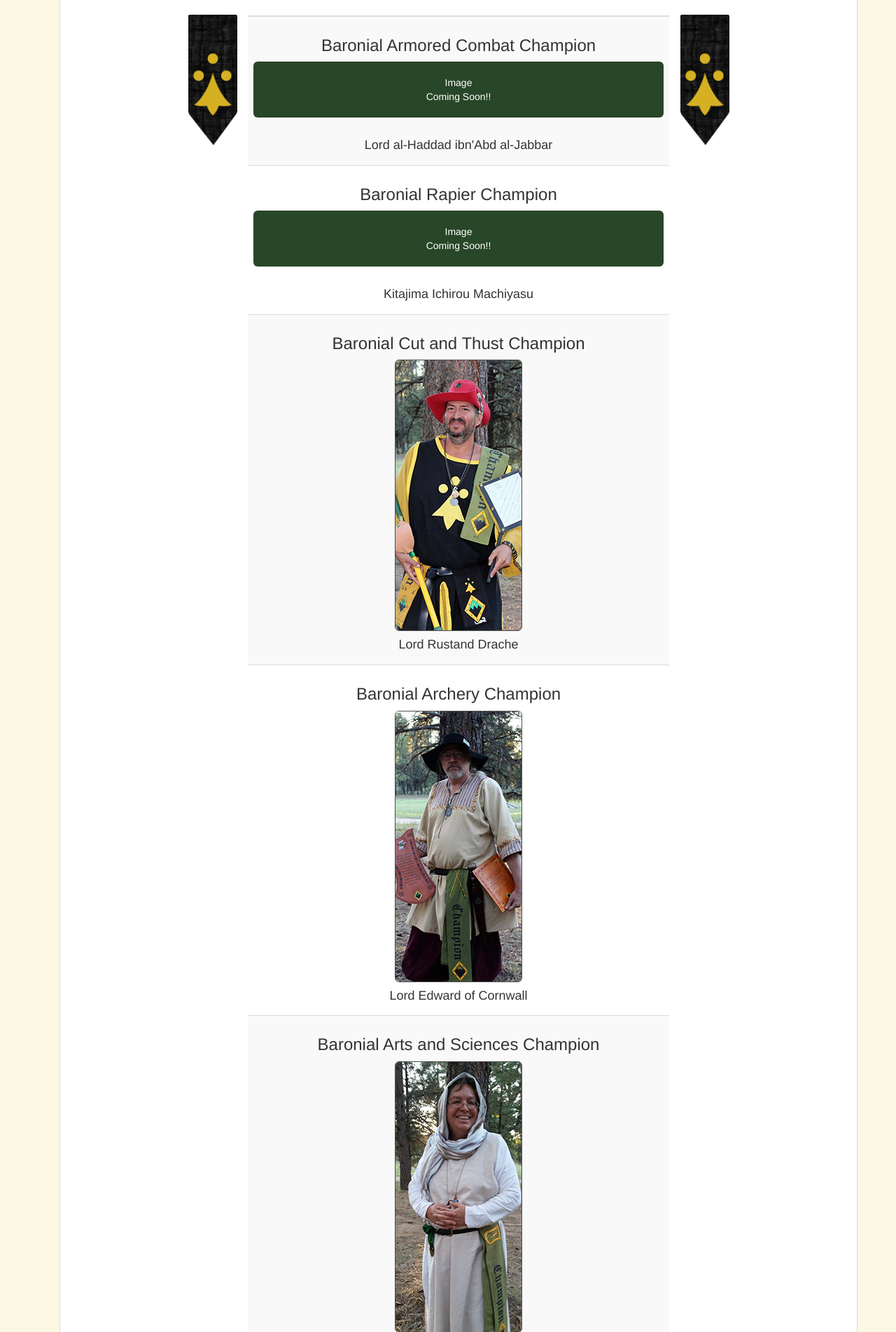
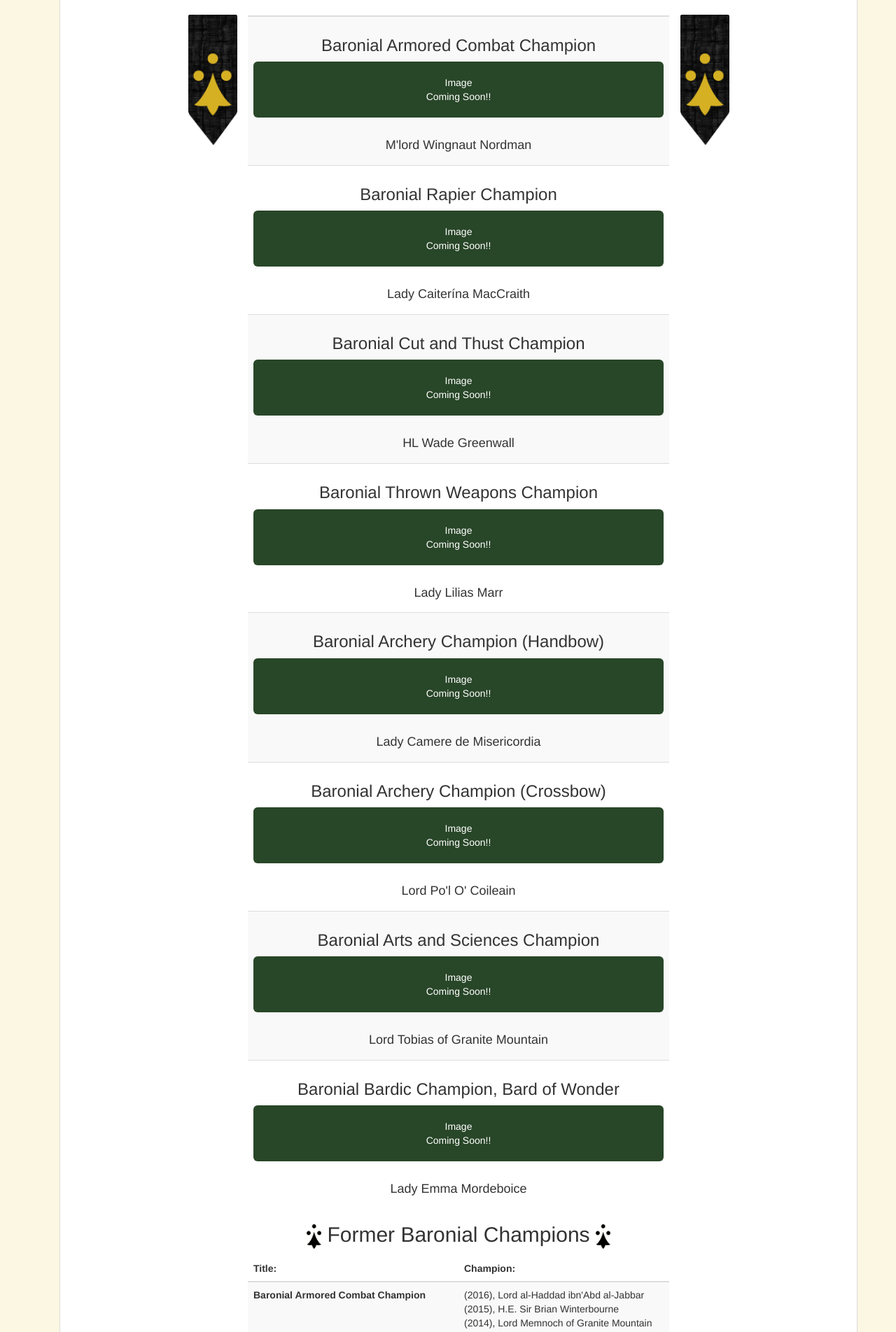
Before and after one commit to kbullins/Barony-of-Granite-Mountain, a Django app: page /bgmchamp in a window 1280 px wide. Shown: the part 317-2221 px from the top of the page at 70% size. Run offline with Django 3.2, Linux system fonts and the light colour scheme; parts of the project's set-up code (start-up, migrations or seed data) failed here and were passed over; some libraries are stand-ins or nearby versions; some web fonts are replaced.

Commit message:
Content updates Champs/History

```diff
--- a/BGM/templates/aboutus/bgmchamp.html
+++ b/BGM/templates/aboutus/bgmchamp.html
@@ -23,31 +23,39 @@
                 <tr>
                 	<!--<td><img src="\static\images\BGMLogo-sm.png" style="height: 80px;"></td>-->
                     <td>
-                        <h3 style="white-space:nowrap">Baronial Armored Combat Champion</h3><div style="text-align:center; background-color: #284628; color: #fff; padding-top: 20px; padding-bottom: 20px; padding-left: 2px; padding-right: 2px" class="img-rounded">Image<br />Coming Soon!!</div><br /><h4>Lord al-Haddad ibn'Abd al-Jabbar</h4>
+                        <h3 style="white-space:nowrap">Baronial Armored Combat Champion</h3><div style="text-align:center; background-color: #284628; color: #fff; padding-top: 20px; padding-bottom: 20px; padding-left: 2px; padding-right: 2px" class="img-rounded">Image<br />Coming Soon!!</div><br /><h4>M'lord Wingnaut Nordman</h4>
                     </td>
 
                 </tr>
                 <tr>
-                    <td><h3 style="white-space:nowrap">Baronial Rapier Champion</h3><div style="text-align:center; background-color: #284628; color: #fff; padding-top: 20px; padding-bottom: 20px; padding-left: 2px; padding-right: 2px" class="img-rounded">Image<br />Coming Soon!!</div><!--<img src="/static/images/champs.png">--><br /><h4>Kitajima Ichirou Machiyasu</h4>
+                    <td><h3 style="white-space:nowrap">Baronial Rapier Champion</h3><div style="text-align:center; background-color: #284628; color: #fff; padding-top: 20px; padding-bottom: 20px; padding-left: 2px; padding-right: 2px" class="img-rounded">Image<br />Coming Soon!!</div><!--<img src="/static/images/champs.png">--><br /><h4>Lady Caiterína MacCraith</h4>
                 </td>
 
                 </tr>
                 <tr>
-                    <td><h3 style="white-space:nowrap">Baronial Cut and Thust Champion</h3><img src="/static/images/champions/2016/cutandthrustchamp2016.png" style="border  : 1px solid #505050;" class="img-rounded"><br /><h4>Lord Rustand Drache</h4>
+                    <td><h3 style="white-space:nowrap">Baronial Cut and Thust Champion</h3><div style="text-align:center; background-color: #284628; color: #fff; padding-top: 20px; padding-bottom: 20px; padding-left: 2px; padding-right: 2px" class="img-rounded">Image<br />Coming Soon!!</div><!--<img src="/static/images/champs.png">--><br /><h4>HL Wade Greenwall</h4>
                 </td>
 
                 </tr>
                 <tr>
-                    <td><h3 style="white-space:nowrap">Baronial Archery Champion</h3><img src="/static/images/champions/2016/archerychamp2016.png" style="border  : 1px solid #505050;" class="img-rounded"><br /><h4>Lord Edward of Cornwall</h4></td>
+                    <td><h3 style="white-space:nowrap">Baronial Thrown Weapons Champion</h3><div style="text-align:center; background-color: #284628; color: #fff; padding-top: 20px; padding-bottom: 20px; padding-left: 2px; padding-right: 2px" class="img-rounded">Image<br />Coming Soon!!</div><!--<img src="/static/images/champs.png">--><br /><h4>Lady Lilias Marr</h4></td>
 
                 </tr>
                 <tr>
-                    <td><h3 style="white-space:nowrap">Baronial Arts and Sciences Champion</h3><img src="/static/images/champions/2016/A&Schamp2016.png" style="border  : 1px solid #505050;" class="img-rounded"><br /><h4>Lady Rose Elizabeth Weaver</h4>
+                    <td><h3 style="white-space:nowrap">Baronial Archery Champion (Handbow)</h3><div style="text-align:center; background-color: #284628; color: #fff; padding-top: 20px; padding-bottom: 20px; padding-left: 2px; padding-right: 2px" class="img-rounded">Image<br />Coming Soon!!</div><!--<img src="/static/images/champs.png">--><br /><h4>Lady Camere de Misericordia</h4></td>
+
+                </tr>
+                <tr>
+                    <td><h3 style="white-space:nowrap">Baronial Archery Champion (Crossbow)</h3><div style="text-align:center; background-color: #284628; color: #fff; padding-top: 20px; padding-bottom: 20px; padding-left: 2px; padding-right: 2px" class="img-rounded">Image<br />Coming Soon!!</div><!--<img src="/static/images/champs.png">--><br /><h4>Lord Po'l O' Coileain</h4></td>
+
+                </tr>
+                <tr>
+                    <td><h3 style="white-space:nowrap">Baronial Arts and Sciences Champion</h3><div style="text-align:center; background-color: #284628; color: #fff; padding-top: 20px; padding-bottom: 20px; padding-left: 2px; padding-right: 2px" class="img-rounded">Image<br />Coming Soon!!</div><!--<img src="/static/images/champs.png">--><br /><h4>Lord Tobias of Granite Mountain</h4>
                     </td>
 
                 </tr>
                 <tr>
-                    <td><h3 style="white-space:nowrap">Baronial Bardic Champion, Bard of Wonder</h3><div style="text-align:center; background-color: #284628; color: #fff; padding-top: 20px; padding-bottom: 20px; padding-left: 2px; padding-right: 2px" class="img-rounded">Image<br />Coming Soon!!</div><br /><h4>Lady Sybil Thomasin Josina Ragland</h4></td>
+                    <td><h3 style="white-space:nowrap">Baronial Bardic Champion, Bard of Wonder</h3><div style="text-align:center; background-color: #284628; color: #fff; padding-top: 20px; padding-bottom: 20px; padding-left: 2px; padding-right: 2px" class="img-rounded">Image<br />Coming Soon!!</div><!--<img src="/static/images/champs.png">--><br /><h4> Lady Emma Mordeboice</h4></td>
 
                 </tr>
             </tbody>
@@ -64,15 +72,19 @@
             <tbody>
                 <tr>
                     <td><label>Baronial Armored Combat Champion</label><br></td>
-                    <td>(2015), H.E. Sir Brian Winterbourne<br />(2014), Lord Memnoch of Granite Mountain<br />(2013), Lord Jacob the Dainty<br />(2012), Lord Alaric von Bern<br />(2011), Lord Thaddeus Legolas<br />(2010), Lord Jeuls de Caen </td>
+                    <td>(2016), Lord al-Haddad ibn'Abd al-Jabbar<br />(2015), H.E. Sir Brian Winterbourne<br />(2014), Lord Memnoch of Granite Mountain<br />(2013), Lord Jacob the Dainty<br />(2012), Lord Alaric von Bern<br />(2011), Lord Thaddeus Legolas<br />(2010), Lord Jeuls de Caen </td>
                 </tr>
                 <tr>
                     <td><label>Baronial Rapier Champion</label><br></td>
-                    <td>(2015), Lord James Marion<br />(2014), THL Don Robert Delion<br />(2013), Lord Jacob the Dainty<br />(2012), Lord Robert Delion<br />(2011), Lord Felipe Cuervo<br />(2010), Lord Nicholas Allen</td>
+                    <td>(2016), Kitajima Ichirou Machiyasu<br />(2015), Lord James Marion<br />(2014), THL Don Robert Delion<br />(2013), Lord Jacob the Dainty<br />(2012), Lord Robert Delion<br />(2011), Lord Felipe Cuervo<br />(2010), Lord Nicholas Allen</td>
+                </tr>
+                <tr>
+                    <td><label>Baronial Cut and Thust Champion</label><br></td>
+                    <td>(2016), Lord Rustand Drache<br /></td>
                 </tr>
                 <tr>
                     <td><label>Baronial Archery Champion</label><br></td>
-                    <td>(2015), Lord William the Gravedigge<br />(2014), Lord Rustand Drache<br />(2013), Lady Ellen Redbootes<br />(2012), Lord Mathys der Pfeilmacher von Bayern (Crymson)<br />(2011), Lord Angus MacLeod<br />(2010), Lady Ellen Redbootes</td>
+                    <td>(2016), Lord Edward of Cornwall<br />(2015), Lord William the Gravedigge<br />(2014), Lord Rustand Drache<br />(2013), Lady Ellen Redbootes<br />(2012), Lord Mathys der Pfeilmacher von Bayern (Crymson)<br />(2011), Lord Angus MacLeod<br />(2010), Lady Ellen Redbootes</td>
                 </tr>
 				<tr>
                     <td><label>Youth Baronial Archery Champion</label><br></td>
@@ -80,7 +92,7 @@
                 <tr>
 
                     <td><label>Baronial Arts and Sciences Champion</label><br></td>
-                    <td>(2015), Lord Rustand Drache<br />(2014), Lord Sa'id al Sabbah<br />(2013), Lady Eleanor Peregrine<br />(2012), M'lady Milana<br />(2011), Lady Annalena Gianeta da Vicenza<br />(2010), Lord Angus MacLeod</td>
+                    <td>(2016), Lady Rose Elizabeth Weaver<br />(2015), Lord Rustand Drache<br />(2014), Lord Sa'id al Sabbah<br />(2013), Lady Eleanor Peregrine<br />(2012), M'lady Milana<br />(2011), Lady Annalena Gianeta da Vicenza<br />(2010), Lord Angus MacLeod</td>
                 </tr>
                 <tr>
                     <td><label>Youth Baronial Arts and Sciences Champion</label><br></td>
@@ -88,7 +100,7 @@
                 <tr>
                 <tr>
                     <td><label>Baronial Bardic Champion, Bard of Wonder</label><br></td>
-                    <td>(2015), H.E. Lia Winterbourne<br />(2014), Lady Ro's inghean Ui Ghallchobhair<br />(2013), Lady Sybil Thomasin Josina Ragland<br />(2012), M'lady Kyla<br />(2011 Premiere), Lord Ingvar Bedbreaker<br /></td>
+                    <td>(2016), Lady Sybil Thomasin Josina Ragland<br />(2015), H.E. Lia Winterbourne<br />(2014), Lady Ro's inghean Ui Ghallchobhair<br />(2013), Lady Sybil Thomasin Josina Ragland<br />(2012), M'lady Kyla<br />(2011 Premiere), Lord Ingvar Bedbreaker<br /></td>
                 </tr>
             </tbody>
         </table>
```
Also changed, not shown: BGM/templates/aboutus/history.html (+8 -1 lines). Lines whose indentation alone changed are shown as unchanged.
